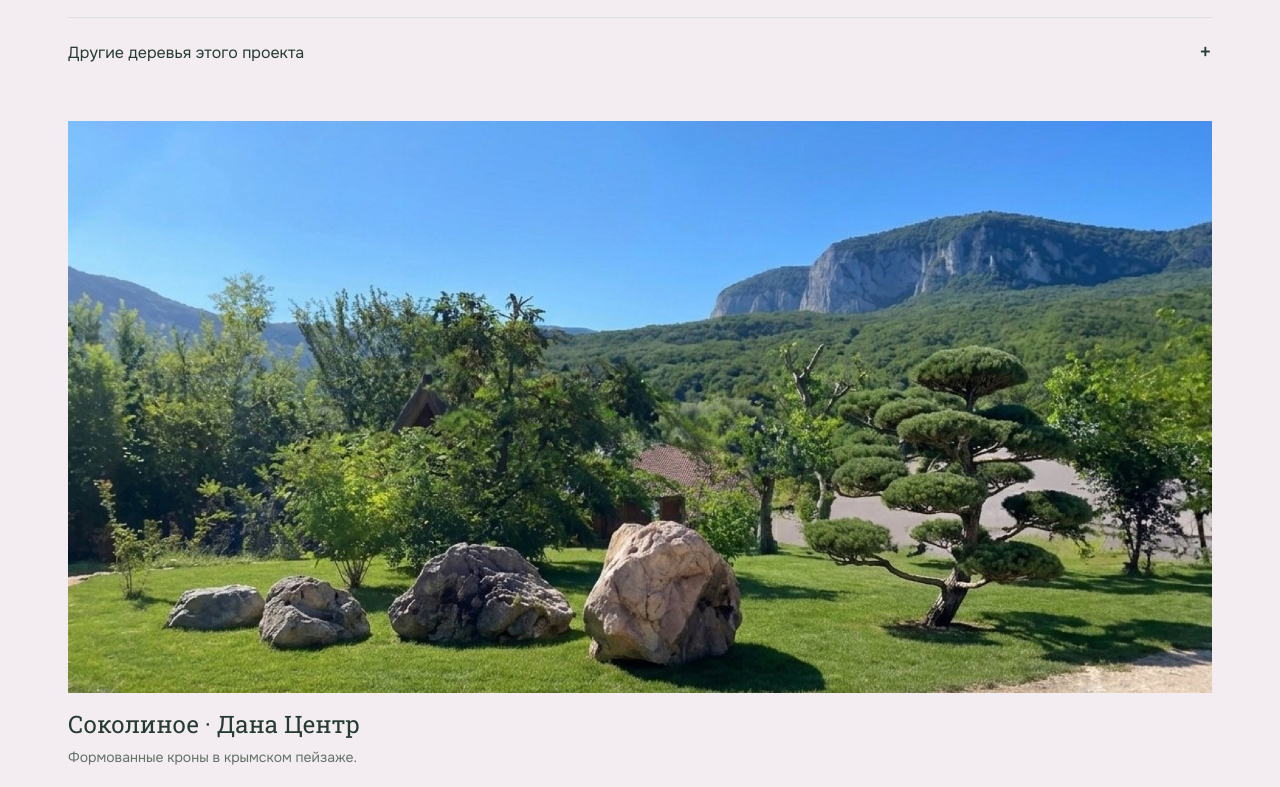
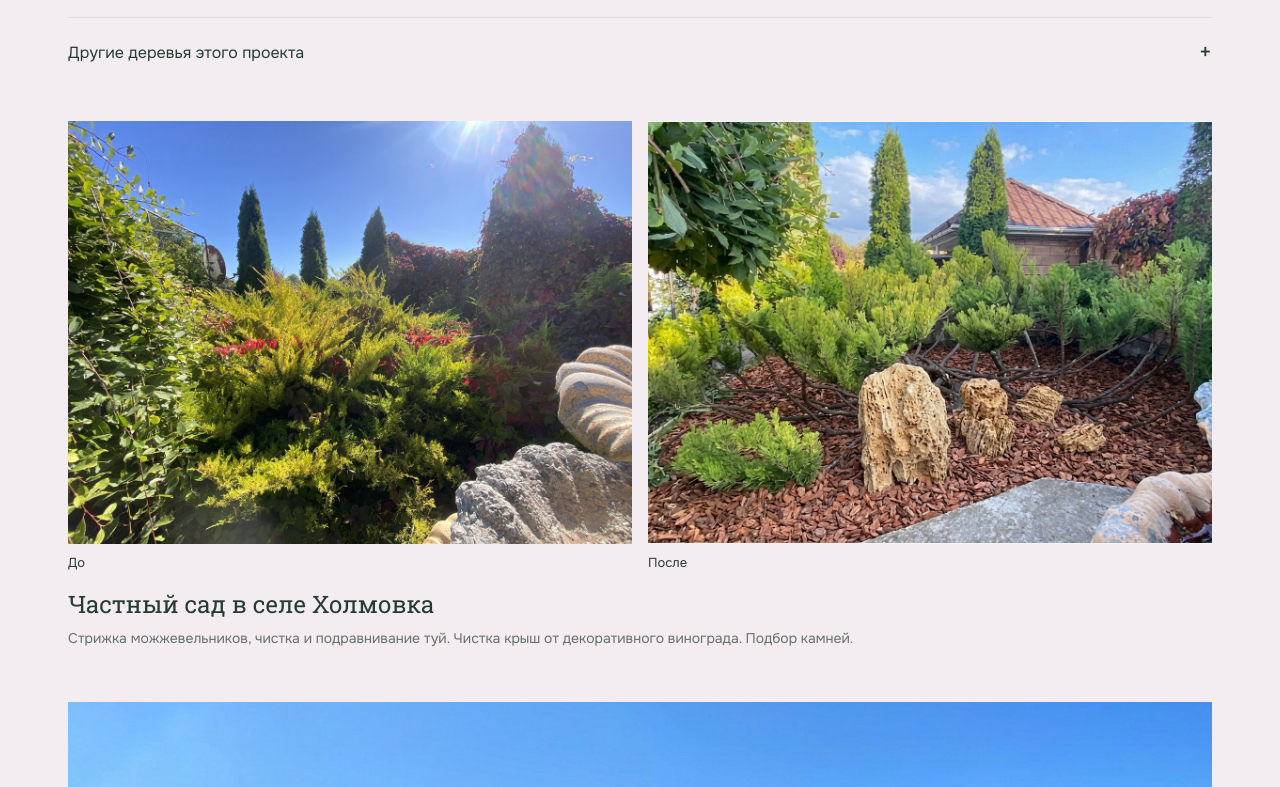
Before and after one commit to trealart-commits/Kisello, a plain HTML site: page prototype/index.html in a window 1280 px wide. Shown: the part 6781-7568 px from the top of the page. Drawn offline with Linux system fonts and the light colour scheme.

Commit message:
Add selected Holmovka garden as fourth portfolio project

```diff
--- a/prototype/index.html
+++ b/prototype/index.html
@@ -156,6 +156,14 @@
             </details>
           </article>
           <article class="project project-featured">
+            <div class="project-photo-pair project-photo-pair-landscape">
+              <figure><img src="assets/portfolio/holmovka-before.jpg" alt="Можжевельники и туи в частном саду в Холмовке до работ" loading="lazy" width="1200" height="900"><figcaption>До</figcaption></figure>
+              <figure><img src="assets/portfolio/holmovka-after.jpg" alt="Сформированные можжевельники, туи и камни в саду в Холмовке после работ" loading="lazy" width="1200" height="896"><figcaption>После</figcaption></figure>
+            </div>
+            <h3>Частный сад в селе Холмовка</h3>
+            <p>Стрижка можжевельников, чистка и подравнивание туй. Чистка крыш от декоративного винограда. Подбор камней.</p>
+          </article>
+          <article class="project project-featured">
             <img src="assets/portfolio/dana.jpg" alt="Формованное дерево, валуны и горы в Соколином" loading="lazy">
             <h3>Соколиное · Дана Центр</h3><p>Формованные кроны в крымском пейзаже.</p>
             <details><summary>Рассмотреть композицию</summary><img src="assets/portfolio/dana-detail.jpg" alt="Формованное дерево и каменистая композиция вблизи" loading="lazy"></details>
```
Also changed, not shown: prototype/assets/portfolio/holmovka-after.jpg (added), prototype/assets/portfolio/holmovka-before.jpg (added).
